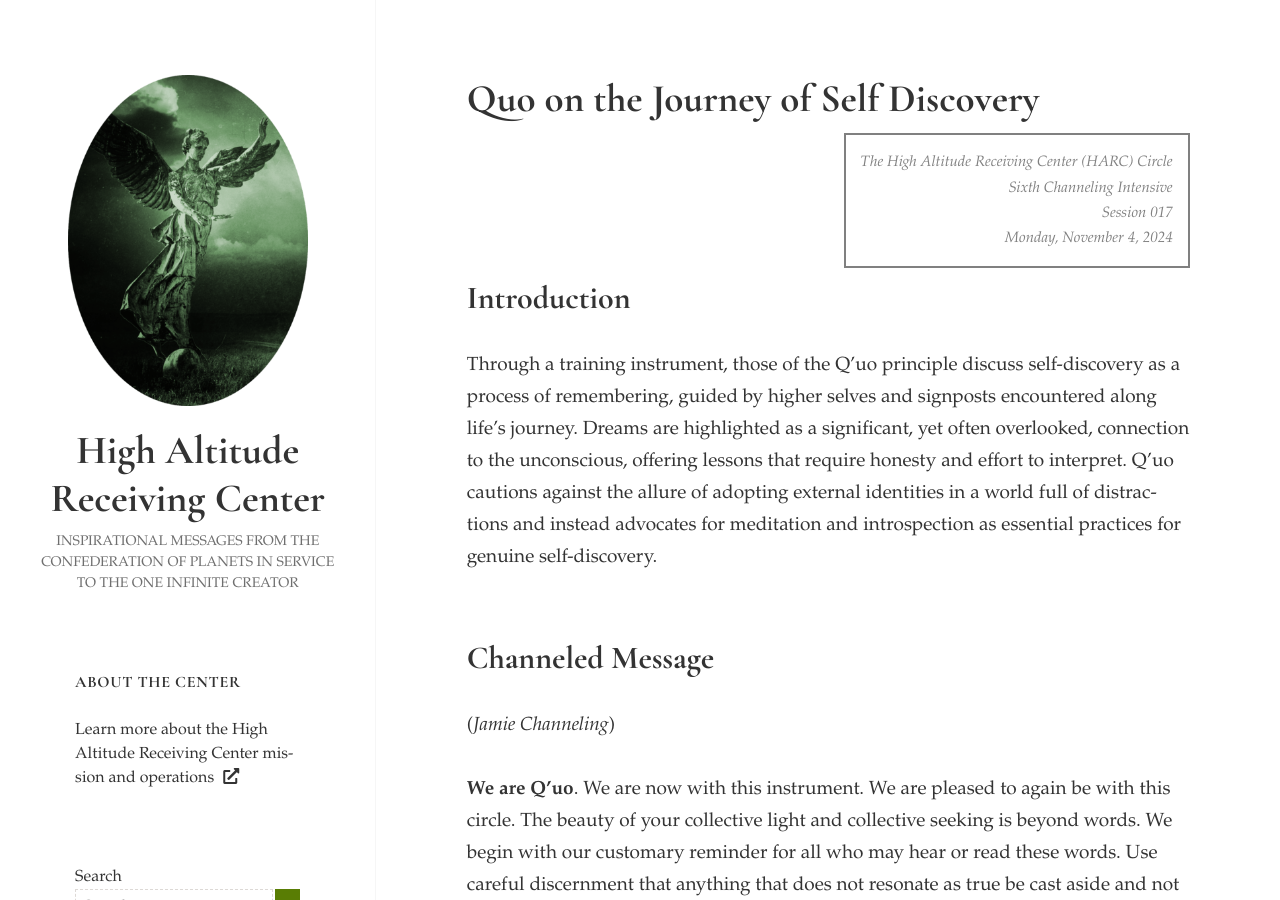
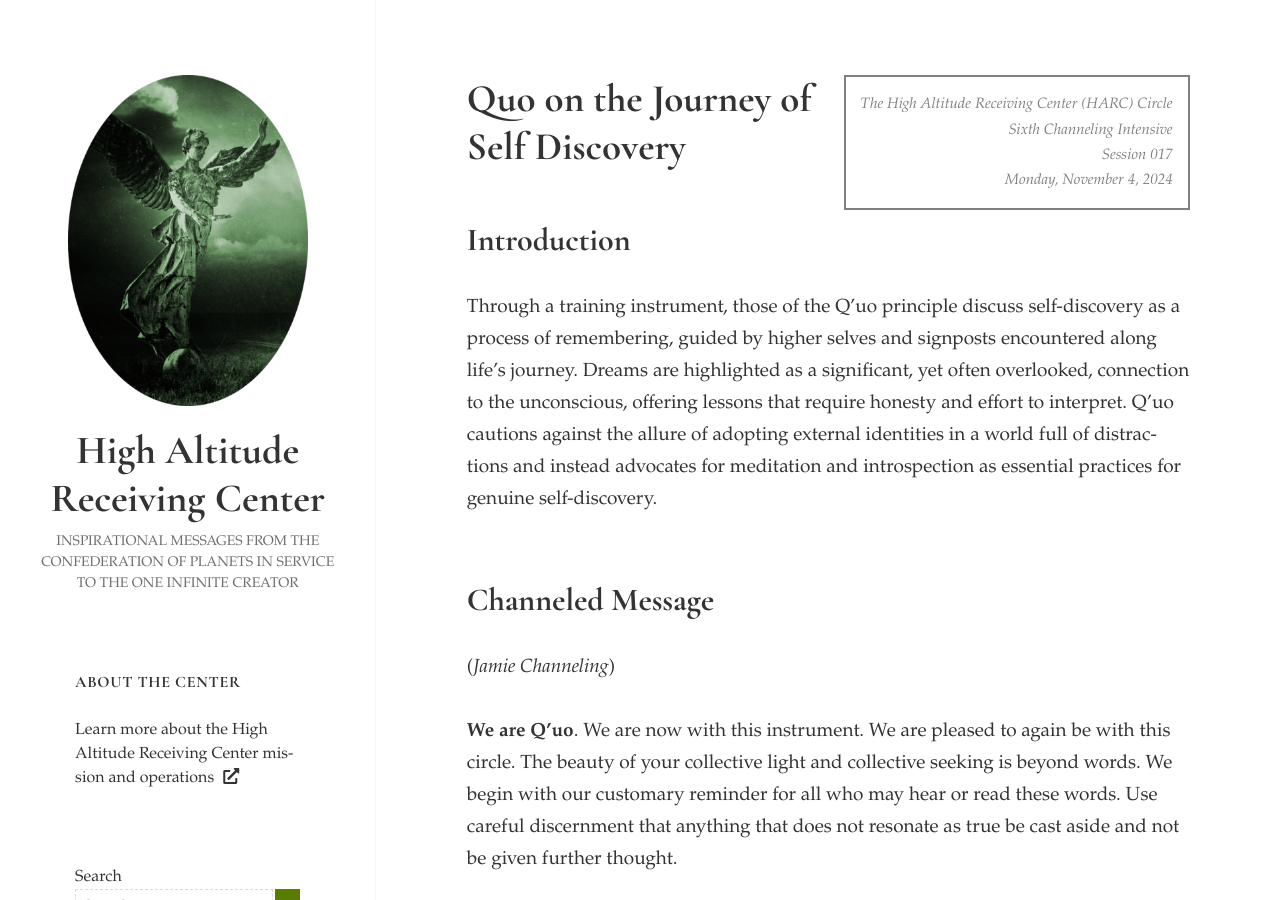
Before and after one commit to oswg/harc, a Jekyll site: the page built from _posts/2024-11-04_harc_ci6_017.md, in a window 1280 px wide and 900 px high. Built offline with Jekyll 4.4.1, drawn with Linux system fonts in a browser that asks for light colours.

Commit message:
flow right

```diff
--- a/_layouts/post.html
+++ b/_layouts/post.html
@@ -9,7 +9,6 @@ layout: default
 {% assign doc = page %}
 <article id="post-{{ doc.id | slugify }}" class="post type-post status-publish format-standard hentry">
   <header class="entry-header">
-    <h2 class="entry-title"><a href="{{ doc.url | relative_url }}" rel="bookmark">{{ doc.title }}</a></h2>
     <div class="subtitle">
       <span class="subtitle-line">{{ doc.circle_display | default: doc.circle }}</span>
       <span class="subtitle-line">{{ doc.event_display | default: doc.event }}</span>
@@ -17,6 +16,7 @@ layout: default
       <span class="subtitle-line">
         {{ doc.date | date: "%A, %B %-d, %Y" }} </span>
     </div>
+    <h2 class="entry-title"><a href="{{ doc.url | relative_url }}" rel="bookmark">{{ doc.title }}</a></h2>
     <div class="subtitle-mobile">
       <span class="subtitle-line">{{ doc.circle_display | default: doc.circle }}</span>
       <span class="subtitle-line">{{ doc.event_display | default: doc.event }}</span>
```
